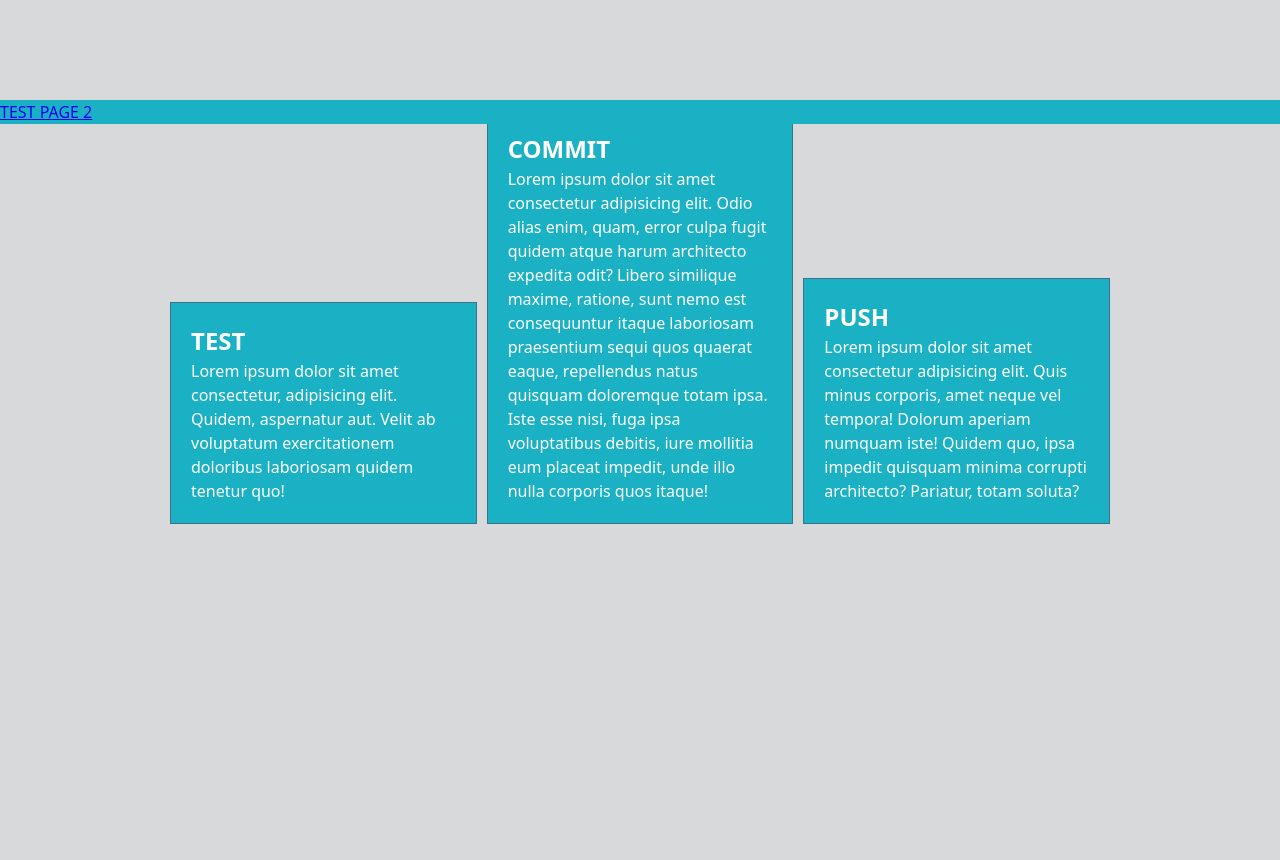
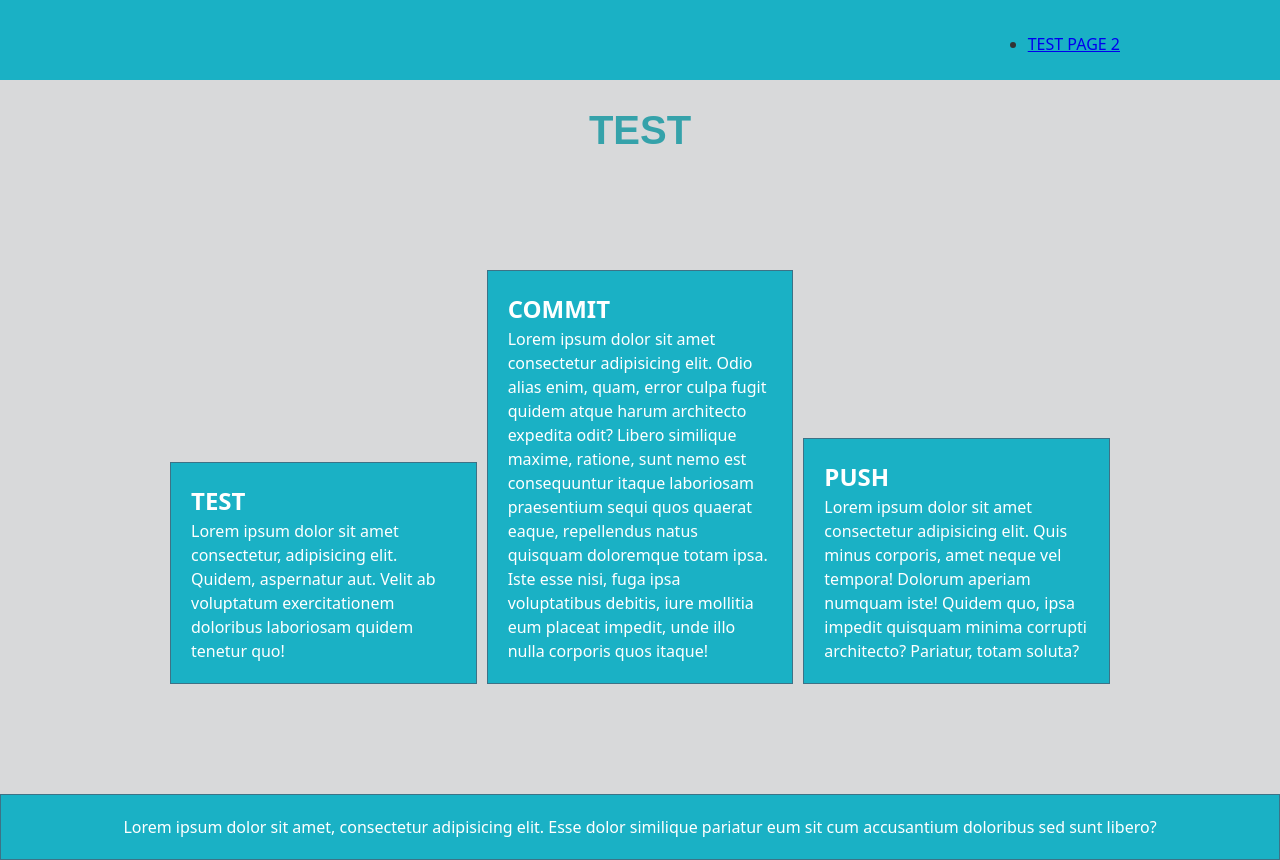
Before and after one commit to RiverXDiamant/test-repo, a plain HTML site: page index.html in a window 1280 px wide. Before the commit the page ends 800 px from the top, so only its background shows below. Drawn offline with Linux system fonts and the light colour scheme.

Commit message:
Testing changes made. Testing push/pull.

```diff
--- a/index.html
+++ b/index.html
@@ -10,11 +10,13 @@
 <header>
     <nav>
         <ul>
-            <li><a href="test.html">TEST PAGE 2</a></li>
+        <li><a href="test.html">TEST PAGE 2</a></li>
         </ul>
+
     </nav>
 </header>
 <body>
+            <h3>TEST</h3>
 <div class="container">
     <section id="push-test-a">
         <div class="test">
@@ -52,5 +54,10 @@
         </div>
     </section>
 </div>
+<div class="test">
+    <footer>
+        <p>Lorem ipsum dolor sit amet, consectetur adipisicing elit. Esse dolor similique pariatur eum sit cum accusantium doloribus sed sunt libero?</p>
+    </footer>
+</div>
 </body>
 </html>
--- a/style.css
+++ b/style.css
@@ -49,8 +49,32 @@ body {
 }
 
 header {
-    position: fixed;
     background-color: #1ab1c5;
     width: 100%;
+    height: 5rem;
+    border-bottom: rgb(0, 0, 0);
+}
+
+nav {
+  float: right;
+  padding-right: 10rem;
 
 }
+
+ul {
+  margin-top: 2rem;
+}
+
+h3 {
+    font-size: 40px;
+    font-family: fantasy;
+    text-align: center;
+    color: rgb(53, 162, 170);
+    margin: 20px;
+}
+
+
+footer {
+    border-top: rgb(0, 0, 0);
+    text-align: center;
+}
```
Also changed, not shown: test.html (+6 -0 lines).
